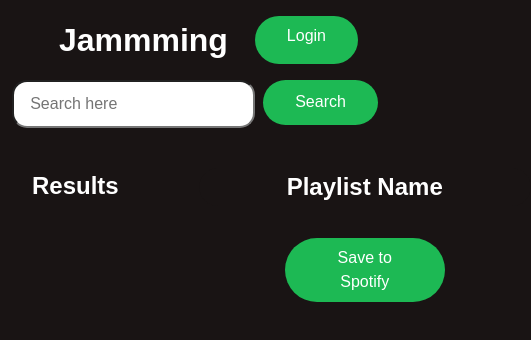
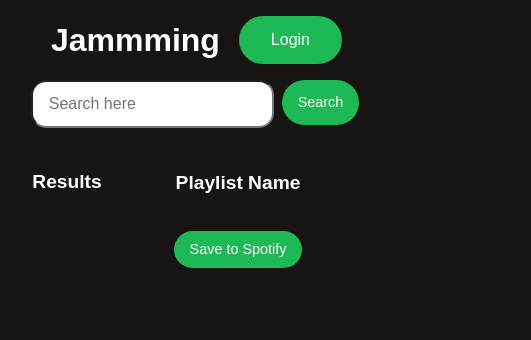
Before and after one commit to educanales/jammming-v2, a React (Vite) app: page / in a window 390 px wide. Shown: the top 340 px of the page, 531 px wide, since content can reach past the window. Built offline with nearby package versions, Linux system fonts and the light colour scheme.

Commit message:
Add media querie to the styles

```diff
--- a/src/App.css
+++ b/src/App.css
@@ -9,6 +9,11 @@
 body {
   line-height: 1.5;
   -webkit-font-smoothing: antialiased;
+  font-family: sans-serif;
+  background-color: #191414;
+  color: #fff;
+  padding: 1rem 2rem;
+  /* margin: 0 auto; */
 }
 
 img, picture, video, canvas, svg {
@@ -29,20 +34,12 @@ p, h1, h2, h3, h4, h5, h6 {
   margin: 0 auto;
 }
 
-body {
-  font-family: sans-serif;
-  background-color: #191414;
-  color: #fff;
-  padding: 1rem 2rem;
-
-}
-
 button {
   background-color: #1DB954;
   color: #fff;
-  padding: 0.5rem 2rem;
+  padding: 0.5rem 1.5rem;
   border-radius: 45px;
-  max-width: 10rem;
+  /* max-width: 10rem; */
   border: none;
 }
 
@@ -61,7 +58,7 @@ button:hover {
 
 .search-bar input {
   border-radius: 15px;
-  width: 25rem;
+  max-width: 20rem;
   height: 3rem;
   padding: 0 1rem;
 }
@@ -109,7 +106,7 @@ h1 {
 }
 
 input.header2 {
-  box-sizing: border-box;
+  max-width: 15rem;
   background-color: #191414;
   color: #fff;
   border: none;
@@ -130,3 +127,19 @@ input.header2:hover {
   margin-top: 10rem 0;
   cursor: pointer;
 }
+
+@media (max-width: 500px) {
+  .main-container {
+    gap: 1rem;
+  }
+
+  button {
+    padding: 0.5rem 1rem;
+    font-size: 0.9rem;
+  }
+
+  .header2 ,
+  input.header2 {
+    font-size: 1.2rem;
+  }
+}
--- a/src/components/Login.css
+++ b/src/components/Login.css
@@ -1,6 +1,7 @@
 header {
   display: flex;
   justify-content: center;
+  /* margin: 0 auto; */
 }
 
 h1 {
@@ -12,6 +13,9 @@ h1 {
   color: #fff;
   padding: 0.5rem 2rem;
   background-color: #1DB954;
-  float: right;
+  /* float: right; */
   border-radius: 45px;
+  display: flex;
+  align-items: center;
+  margin-right: 1rem;
 }
```
